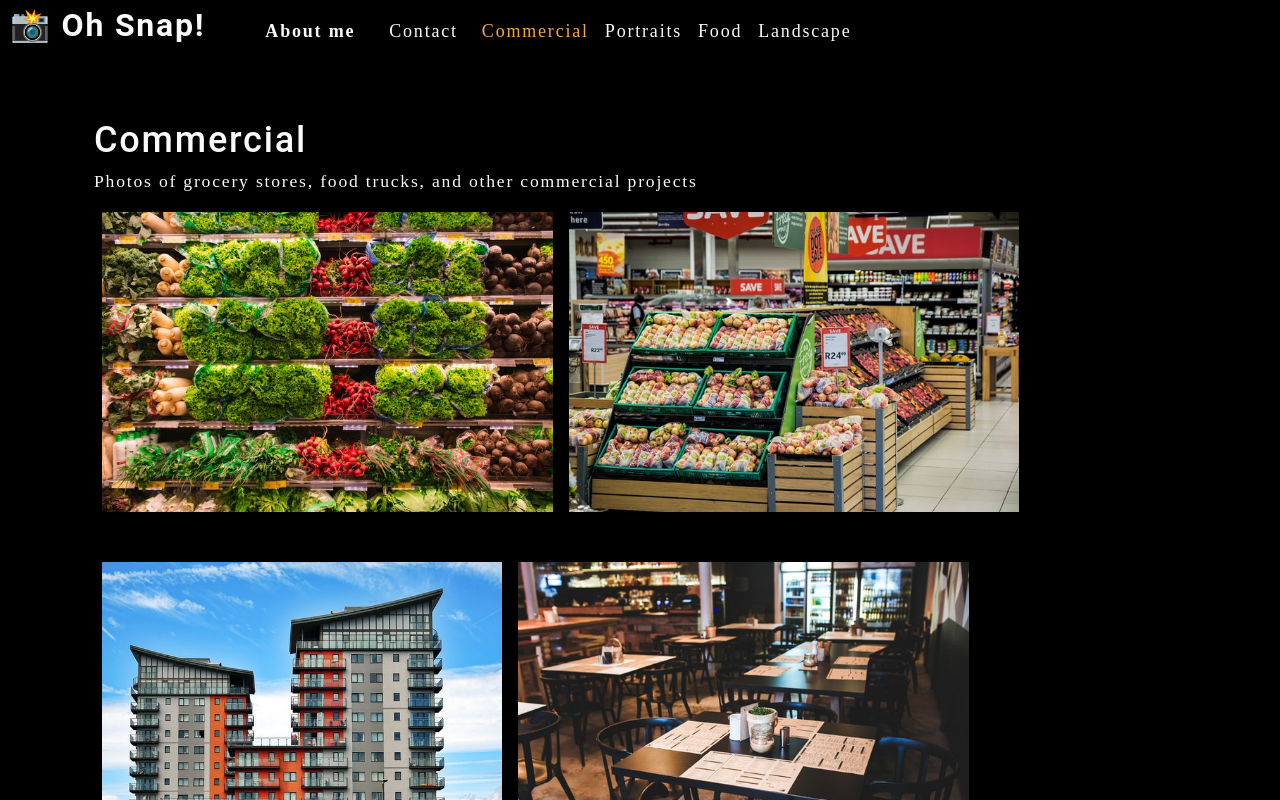
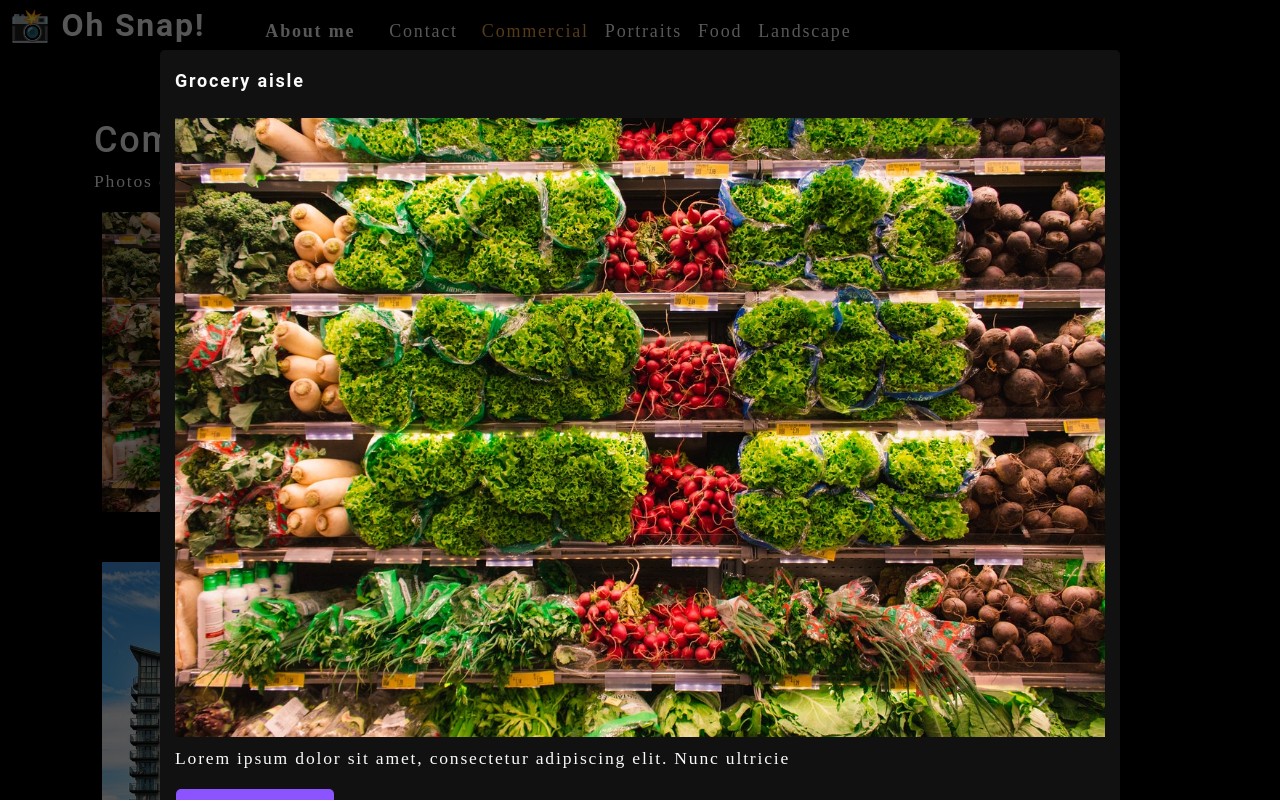
Before and after one commit to bmkersey/photo-port, a React (Create React App) app: page / in a window 1280 px wide. Both pictures are taken after a click on the picture 327 px from the left and 361 px from the top of the page. Shown: the top 800 px of the page. Built offline with nearby package versions, Linux system fonts and the light colour scheme.

Commit message:
created modal component and conditionally rendered

```diff
--- /dev/null
+++ b/src/components/Modal.js
@@ -0,0 +1,22 @@
+
+
+
+const Modal = ({currentPhoto}) => {
+  const {name, category, description, index} = currentPhoto;
+  return(
+    <div className="modalBackdrop">
+      <div className="modalContainer">
+        <h3 className="modalTitle">{name}</h3>
+        <img src={require(`../assets/large/${category}/${index}.jpg`)} alt="current category" />
+        <p>{description}</p>
+        <button type="button">
+          Close this modal
+        </button>
+      </div>
+    </div>
+
+  );
+
+}
+
+export default Modal;
--- a/src/components/PhotoList.js
+++ b/src/components/PhotoList.js
@@ -1,7 +1,9 @@
 import { useState} from 'react'
+import Modal from './Modal';
 
 
 const PhotoList= ({category}) => {
+  const [isModalOpen, setIsModalOpen] = useState(false);
   const [photos] = useState([
     {
       name: 'Grocery aisle',
@@ -102,14 +104,23 @@
 
   const currentPhotos = photos.filter((photo) => photo.category === category);
   console.log(currentPhotos)
+
+  const [currentPhoto, setCurrentPhoto] = useState();
+  const toggleModal = (image, i) => {
+    setCurrentPhoto({...image, index: i});
+    setIsModalOpen(true);
+  }
+
   return (
     <div>
+      {isModalOpen && <Modal currentPhoto={currentPhoto} />}
       <div className="flex-row">
         {currentPhotos.map((image, i) => (
           <img
             src={require(`../assets/small/${category}/${i}.jpg`)}
             alt={image.name}
             className="img-thumbnail mx-1"
+            onClick={() => toggleModal(image, i)}
             key={image.name}
           />
         ))}
```
